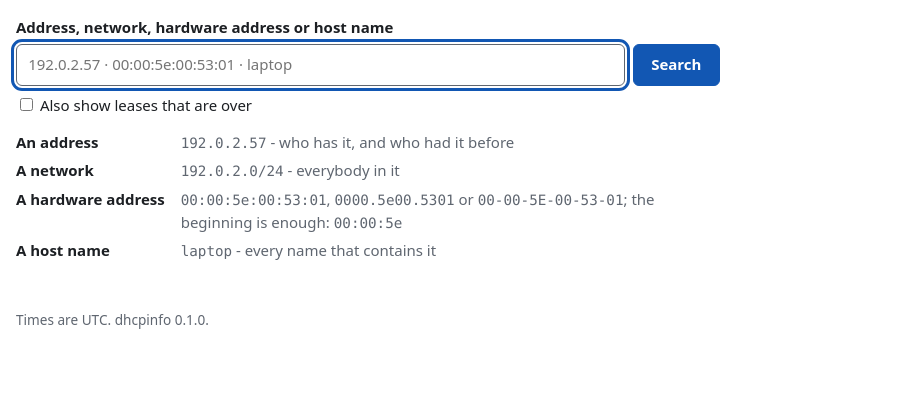
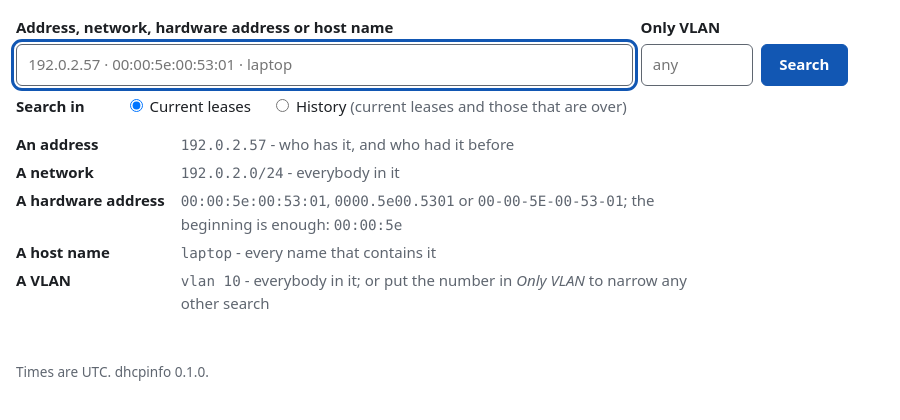
Before and after one commit to dhtech/dhcpinfo, a Flask app: page / in a window 1280 px wide. Shown: the part 51-471 px from the top of the page, without its empty margins (0-900 px from the left). Run offline with Flask 3, Linux system fonts and the light colour scheme; data that the repository does not hold is empty; parts of the project's set-up code (start-up, migrations or seed data) failed here and were passed over; some libraries are stand-ins or nearby versions.

Commit message:
a VLAN filter ("vlan N" in the box, or narrowing any search), and an explicit choice between current leases and history

```diff
--- a/dhcpinfo/app.py
+++ b/dhcpinfo/app.py
@@ -61,25 +61,39 @@ def create_app(db=None, config: dict | None = None) -> Flask:
         response.headers.setdefault('Cache-Control', 'no-store')
         return response
 
+    class Search:
+        """What this request asks for, and what was found."""
+        query = None        # from the search box
+        vlan = None         # the VLAN filter
+        history = False
+        problem = None
+        rows: list = []
+        truncated = False
+
+        @property
+        def asked(self):
+            return self.query is not None or self.vlan is not None
+
     def run_search():
-        """(query, rows, truncated, history, problem) for this request."""
-        history = request.args.get('history') in ('1', 'on', 'true')
+        s = Search()
+        s.history = request.args.get('history') in ('1', 'on', 'true')
         try:
-            query = q.parse(request.args.get('q'))
+            s.query = q.parse(request.args.get('q'))
+            s.vlan = q.parse_vlan(request.args.get('vlan'))
         except q.Unusable as exc:
-            return None, [], False, history, str(exc)
-        if query is None:
-            return None, [], False, history, None
-        rows, truncated = db.search(query, history, app.config['LIMIT'])
-        return query, rows, truncated, history, None
+            s.query, s.vlan, s.problem = None, None, str(exc)
+            return s
+        if s.asked:
+            s.rows, s.truncated = db.search(s.query, s.history, app.config['LIMIT'], s.vlan)
+        return s
 
     @app.get('/')
     def index():
-        query, rows, truncated, history, problem = run_search()
-        totals = db.totals() if query is None and problem is None else None
-        return render_template('index.html', query=query, rows=rows, truncated=truncated, history=history,
-                               problem=problem, typed=request.args.get('q', ''), totals=totals,
-                               limit=app.config['LIMIT']), (400 if problem else 200)
+        s = run_search()
+        totals = db.totals() if not s.asked and s.problem is None else None
+        return render_template('index.html', s=s, history=s.history, typed=request.args.get('q', ''),
+                               typed_vlan=request.args.get('vlan', ''), totals=totals,
+                               limit=app.config['LIMIT']), (400 if s.problem else 200)
 
     @app.get('/networks')
     def networks():
@@ -87,13 +101,15 @@ def create_app(db=None, config: dict | None = None) -> Flask:
 
     @app.get('/api/search')
     def api_search():
-        query, rows, truncated, history, problem = run_search()
-        if problem:
-            return jsonify(error=problem), 400
-        if query is None:
-            return jsonify(error='Give a query: ?q=<address, network, hardware address or host name>'), 400
-        return jsonify(query={'kind': query.kind, 'value': query.value}, history=history,
-                       truncated=truncated, leases=[_plain(row) for row in rows])
+        s = run_search()
+        if s.problem:
+            return jsonify(error=s.problem), 400
+        if not s.asked:
+            return jsonify(error='Give a query: ?q=<address, network, hardware address, host name or '
+                                 '"vlan N"> and/or ?vlan=<number>'), 400
+        return jsonify(query={'kind': s.query.kind, 'value': s.query.value} if s.query else None,
+                       vlan=s.vlan, history=s.history, truncated=s.truncated,
+                       leases=[_plain(row) for row in s.rows])
 
     @app.get('/api/networks')
     def api_networks():
--- a/dhcpinfo/static/style.css
+++ b/dhcpinfo/static/style.css
@@ -29,9 +29,11 @@ footer { padding: 1rem; color: var(--dim); font-size: 0.85rem; }
 h1 { font-size: 1.15rem; font-weight: 600; margin: 1.25rem 0 0.75rem; }
 .value, code { font-family: ui-monospace, "SF Mono", Menlo, Consolas, monospace; font-size: 0.95em; }
 .search label { display: block; font-weight: 600; margin-bottom: 0.3rem; }
-.search .row { display: flex; gap: 0.5rem; max-width: 44rem; }
-.search input[type="search"] {
-  flex: 1; min-width: 0; padding: 0.55rem 0.7rem; font: inherit;
+.search .row { display: flex; gap: 0.5rem; max-width: 52rem; align-items: flex-end; }
+.search .field { flex: 0 0 7rem; min-width: 0; }
+.search .field.wide { flex: 1 1 auto; }
+.search input[type="search"], .search input[type="text"] {
+  width: 100%; padding: 0.55rem 0.7rem; font: inherit;
   color: var(--text); background: var(--bg); border: 1px solid var(--dim); border-radius: 6px;
 }
 .search button {
@@ -41,7 +43,9 @@ h1 { font-size: 1.15rem; font-weight: 600; margin: 1.25rem 0 0.75rem; }
 .search input:focus-visible, .search button:focus-visible, a:focus-visible {
   outline: 3px solid var(--accent); outline-offset: 2px;
 }
-.search .check { font-weight: 400; margin-top: 0.5rem; }
+.search .where { border: 0; padding: 0; margin: 0.6rem 0 0; display: flex; flex-wrap: wrap; gap: 0.25rem 1.25rem; }
+.search .where legend { float: left; padding: 0; margin-right: 1.25rem; font-weight: 600; }
+.search .where label { display: inline; font-weight: 400; margin: 0; }
 .notice { padding: 0.6rem 0.8rem; background: var(--panel); border-radius: 6px; max-width: 44rem; }
 .problem { color: var(--problem); background: var(--problem-bg); }
 .totals { color: var(--dim); }
@@ -63,5 +67,6 @@ tr.over a { color: inherit; }
 .state.now { color: var(--now); font-weight: 600; }
 @media (max-width: 40rem) {
   .help { grid-template-columns: 1fr; }
-  .search .row { flex-direction: column; }
+  .search .row { flex-direction: column; align-items: stretch; }
+  .search .field { flex: 1 1 auto; }
 }
--- a/dhcpinfo/templates/_search.html
+++ b/dhcpinfo/templates/_search.html
@@ -1,10 +1,22 @@
 <form class="search" action="{{ url_for('index') }}" method="get" role="search">
-  <label for="q">Address, network, hardware address or host name</label>
   <div class="row">
-    <input id="q" name="q" type="search" value="{{ typed }}" maxlength="100" autocomplete="off"
-           autocapitalize="none" spellcheck="false" placeholder="192.0.2.57 · 00:00:5e:00:53:01 · laptop"{% if not typed %} autofocus{% endif %}>
+    <div class="field wide">
+      <label for="q">Address, network, hardware address or host name</label>
+      <input id="q" name="q" type="search" value="{{ typed }}" maxlength="100" autocomplete="off"
+             autocapitalize="none" spellcheck="false" placeholder="192.0.2.57 · 00:00:5e:00:53:01 · laptop"{% if not typed and not typed_vlan %} autofocus{% endif %}>
+    </div>
+    <div class="field">
+      <label for="vlan">Only VLAN</label>
+      <input id="vlan" name="vlan" type="text" inputmode="numeric" pattern="[0-9]*" maxlength="4"
+             value="{{ typed_vlan }}" autocomplete="off" placeholder="any">
+    </div>
     <button type="submit">Search</button>
   </div>
-  <label class="check"><input type="checkbox" name="history" value="1"{% if history %} checked{% endif %}>
-    Also show leases that are over</label>
+  <fieldset class="where">
+    <legend>Search in</legend>
+    <label><input type="radio" name="history" value="0"{% if not history %} checked{% endif %}>
+      Current leases</label>
+    <label><input type="radio" name="history" value="1"{% if history %} checked{% endif %}>
+      History <span class="dim">(current leases and those that are over)</span></label>
+  </fieldset>
 </form>
--- a/dhcpinfo/templates/index.html
+++ b/dhcpinfo/templates/index.html
@@ -1,18 +1,20 @@
 {% extends "base.html" %}
-{% block title %}{% if query %}{{ query.text }} - {% endif %}{{ title }}{% endblock %}
+{% block title %}{% if s.query %}{{ s.query.text }} - {% elif s.vlan %}VLAN {{ s.vlan }} - {% endif %}{{ title }}{% endblock %}
 {% block main %}
 {% include "_search.html" %}
-{% if problem %}
-<p class="notice problem" role="alert">{{ problem }}</p>
-{% elif query %}
-<h1>{{ rows|length }}{% if truncated %}+{% endif %} lease{{ '' if rows|length == 1 else 's' }}
-  for {{ query.label }} <span class="value">{{ query.value }}</span></h1>
-{% if truncated %}
+{% set query = s.query %}{% set rows = s.rows %}
+{% if s.problem %}
+<p class="notice problem" role="alert">{{ s.problem }}</p>
+{% elif s.asked %}
+<h1>{{ rows|length }}{% if s.truncated %}+{% endif %} lease{{ '' if rows|length == 1 else 's' }}
+  {% if query %}for {{ query.label }} <span class="value">{{ query.value }}</span>{% endif %}
+  {% if s.vlan %}in VLAN <span class="value">{{ s.vlan }}</span>{% endif %}</h1>
+{% if s.truncated %}
 <p class="notice">Only the first {{ limit }} are shown. Narrow the search to see the rest.</p>
 {% endif %}
 {% if not rows %}
 <p class="notice">{% if history %}Nothing in the history.{% else %}Nobody holds a lease that matches right now.
-  <a href="{{ url_for('index', q=query.text, history=1) }}">Look in the history too</a>.{% endif %}</p>
+  <a href="{{ url_for('index', q=(query.text if query else none), vlan=s.vlan, history=1) }}">Look in the history too</a>.{% endif %}</p>
 {% else %}
 <div class="scroll">
 <table>
@@ -36,7 +38,7 @@
       <td><a href="{{ url_for('index', q=lease.ip, history=1) }}">{{ lease.ip }}</a></td>
       <td>{% if lease.mac %}<a href="{{ url_for('index', q=lease.mac, history=1) }}">{{ lease.mac }}</a>{% endif %}</td>
       <td>{{ lease.hostname or '' }}</td>
-      <td>{% if lease.network %}<a href="{{ url_for('index', q=lease.network) }}">{{ lease.scope or lease.network }}</a>{% if lease.vlan %} <span class="dim">vlan {{ lease.vlan }}</span>{% endif %}{% endif %}</td>
+      <td>{% if lease.network %}<a href="{{ url_for('index', q=lease.network) }}">{{ lease.scope or lease.network }}</a>{% if lease.vlan %} <a class="dim" href="{{ url_for('index', vlan=lease.vlan) }}">vlan {{ lease.vlan }}</a>{% endif %}{% endif %}</td>
       <td>{{ lease.switch or '' }}</td>
       <td>{{ lease.port or '' }}</td>
       <td>{{ lease.first_seen|when }}</td>
@@ -61,6 +63,8 @@
   <dt>A hardware address</dt><dd><code>00:00:5e:00:53:01</code>, <code>0000.5e00.5301</code> or <code>00-00-5E-00-53-01</code>;
     the beginning is enough: <code>00:00:5e</code></dd>
   <dt>A host name</dt><dd><code>laptop</code> - every name that contains it</dd>
+  <dt>A VLAN</dt><dd><code>vlan 10</code> - everybody in it; or put the number in <em>Only VLAN</em> to narrow any
+    other search</dd>
 </dl>
 {% endif %}
 {% endblock %}
--- a/dhcpinfo/templates/networks.html
+++ b/dhcpinfo/templates/networks.html
@@ -23,7 +23,7 @@
     <tr>
       <td><a href="{{ url_for('index', q=net.network) }}">{{ net.network }}</a></td>
       <td>{{ net.name }}</td>
-      <td class="num">{{ net.vlan or '' }}</td>
+      <td class="num">{% if net.vlan %}<a href="{{ url_for('index', vlan=net.vlan) }}">{{ net.vlan }}</a>{% endif %}</td>
       <td>{{ net.gateway or '' }}</td>
       <td class="num">{{ net.leases }}</td>
       <td class="num">{{ net.addresses }}</td>
```
Also changed, not shown: dhcpinfo/db.py (+29 -15 lines), dhcpinfo/query.py (+20 -2 lines), tests/test_app.py (+37 -3 lines), tests/test_database.py (+14 -2 lines), tests/test_query.py (+17 -0 lines), tests/test_sql.py (+20 -0 lines), README.md.
